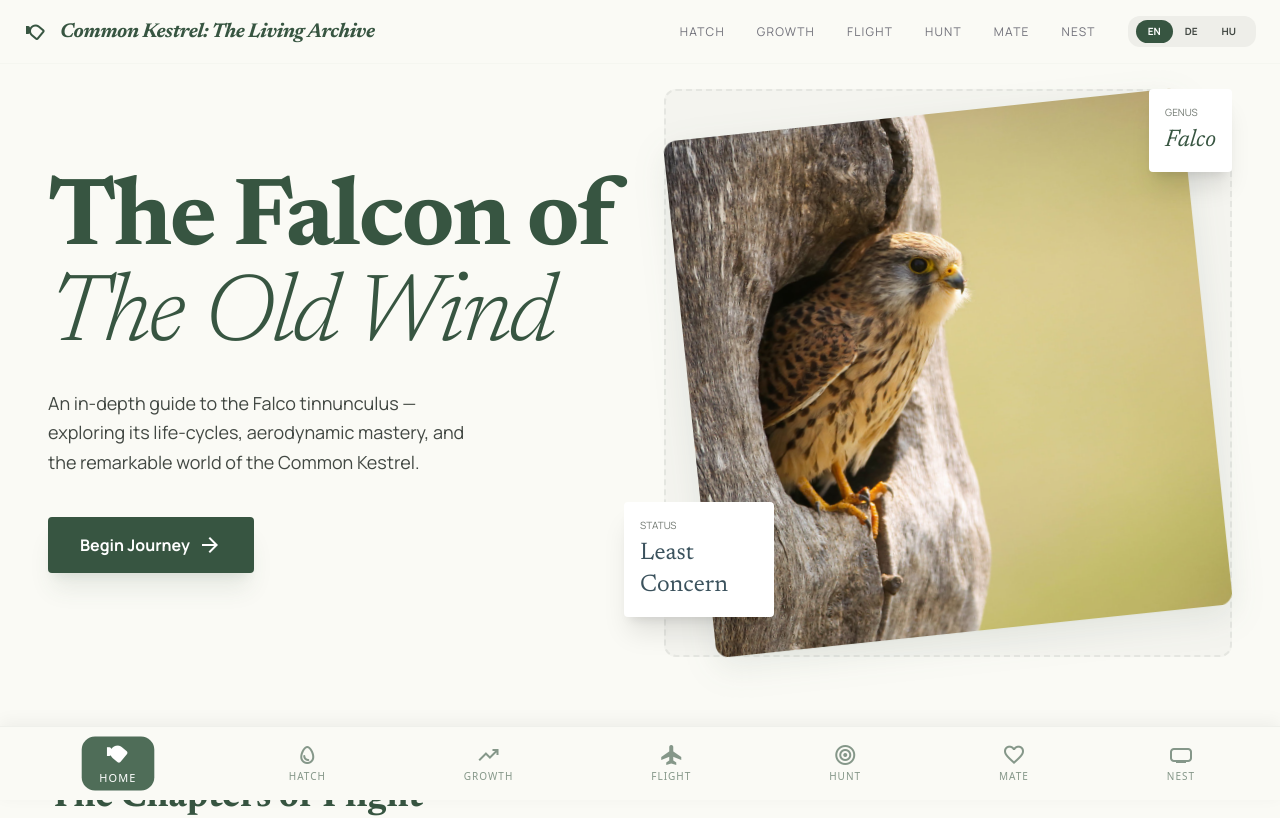
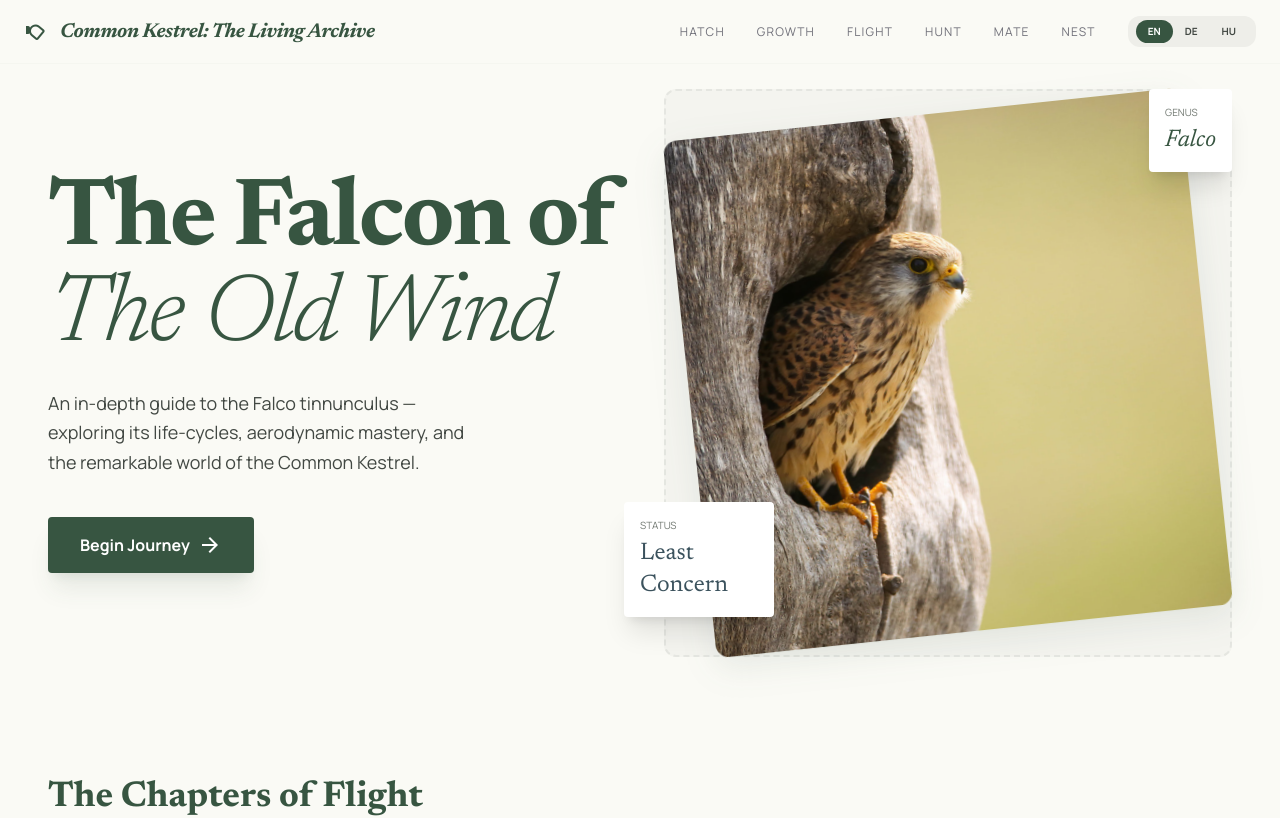
Before and after one commit to bsudy/birds, a Vue app: page / in a window 1280 px wide. Shown: the top 818 px of the page. Built offline with nearby package versions, Linux system fonts and the light colour scheme.

Commit message:
feat: add responsive visibility to BottomNav for improved mobile experience

```diff
--- a/src/components/BottomNav.vue
+++ b/src/components/BottomNav.vue
@@ -1,5 +1,5 @@
 <template>
-  <nav class="fixed bottom-0 left-0 right-0 z-50 bg-[#fafaf5] dark:bg-zinc-900 border-t border-outline-variant/20 shadow-[0_-4px_16px_rgba(0,0,0,0.05)]">
+  <nav class="fixed bottom-0 left-0 right-0 z-50 md:hidden bg-[#fafaf5] dark:bg-zinc-900 border-t border-outline-variant/20 shadow-[0_-4px_16px_rgba(0,0,0,0.05)]">
     <div class="flex justify-around items-center w-full px-4 py-3">
       <router-link
         v-for="item in navItems"
```
